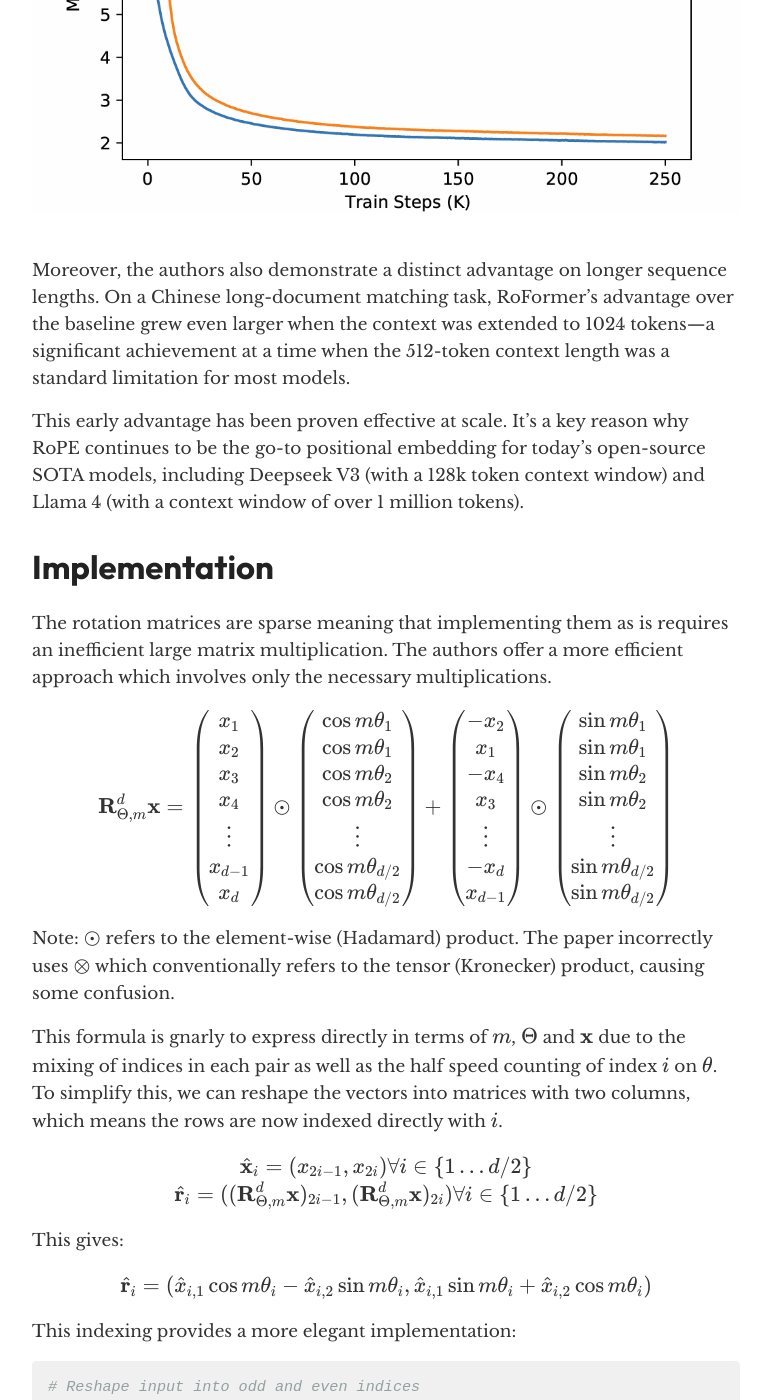
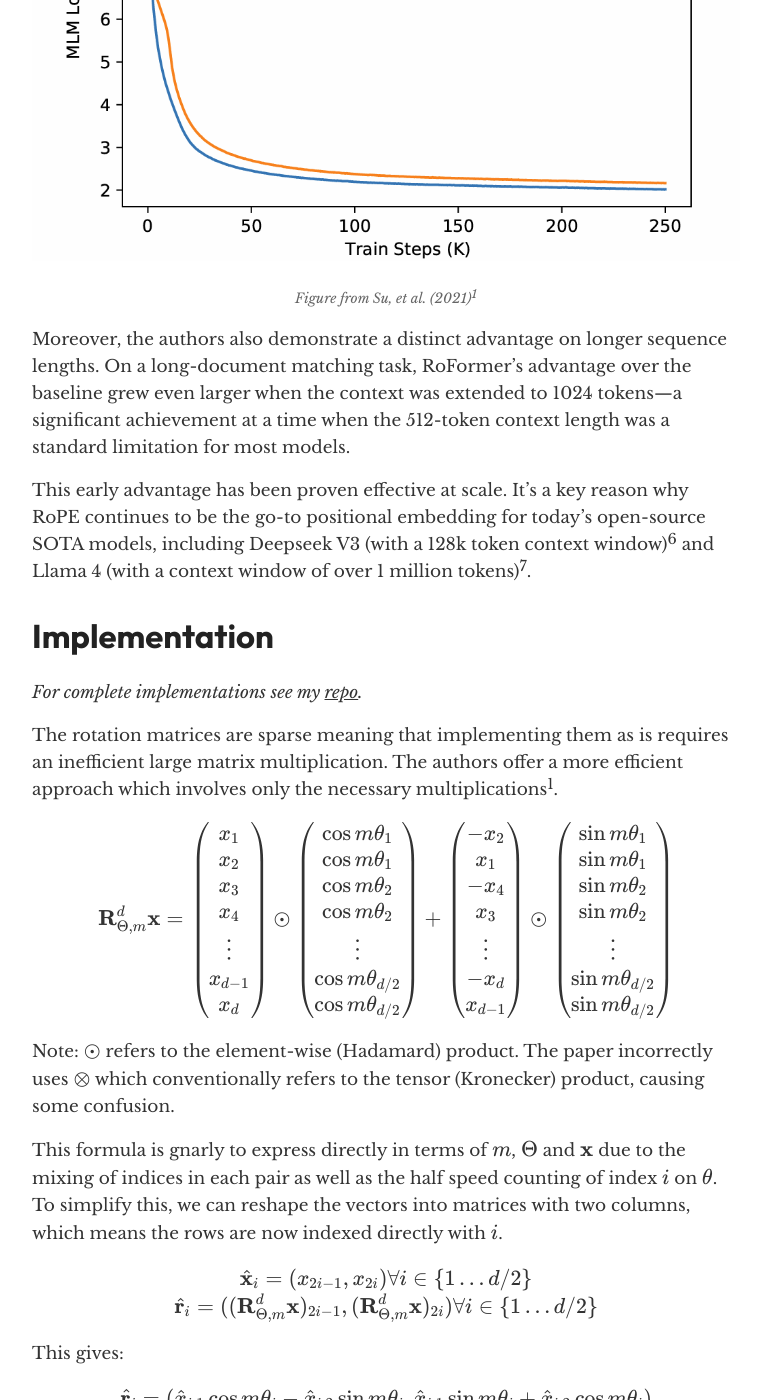
Before and after one commit to xycoord/xycoord.github.io, a Jekyll site: the page built from _posts/2025-07-31-RoPE.md, in a window 1280 px wide and 1400 px high, scrolled down 7384 px. Shown: the whole window, without its empty margins (254-1025 px from the left). Built offline with Jekyll 4.4.1, drawn with Linux system fonts in a browser that asks for light colours; some web fonts are replaced; comment, search, counter and statistics services are not loaded; some of the changed text lies outside the part shown.

Commit message:
Added citations to RoPE post
- Updated LinkedIn link in the site configuration for accuracy.
- Added new styles for superscript and footnotes in the stylesheet to enhance text presentation.
- Improved clarity and added references in the RoPE post, including footnotes for better citation of sources.

```diff
--- a/_config.yml
+++ b/_config.yml
@@ -23,7 +23,7 @@ footer-links:
   flickr:
   github: xycoord
   instagram:
-  linkedin: logan-thomson-01a4942ab
+  linkedin: logan-thomson
   pinterest:
   rss: # just type anything here for a working RSS icon
   twitter:
--- a/_posts/2025-07-31-RoPE.md
+++ b/_posts/2025-07-31-RoPE.md
@@ -140,6 +140,7 @@ $$
 The aggregate effect of combining these different frequencies is that attention scores naturally decay with relative distance, a property that aligns well with the decay of relevance in natural language. More strictly, the authors find an upper bound on the attention score which can be decomposed into a content-dependent part and a position-dependent part. Plotting the position-dependent part of this upper bound (”relative upper bound”) shows this decay:
 
 ![image.png](/images/2025-07-31-RoPE/image.png)
+*Figure from Su, et al. (2021)[^rope-paper]*
 
 While this doesn't guarantee that the attention score for a specific query and key will strictly decrease with distance, the analysis proves that the *maximum possible* score gets smaller. This acts as a shrinking ceiling, creating a strong bias that naturally dampens attention between distant tokens.
 
@@ -155,21 +156,24 @@ Therefore, the base (10,000) is a key architectural choice when using RoPE since
 
 Because the individual embedding dimensions are periodic, the choice of base also puts a soft limit on the maximum sequence length RoPE can meaningfully be used for. Beyond this limit, the model can struggle to distinguish the relative positions of tokens.
 
-A key advantage of RoPE, however, is that its mathematical structure allows this limitation to be addressed in a principled way. By adjusting the rotational frequencies at inference time, researchers have enabled models to work with context lengths much longer than they were trained on. Amongst other algorithmic improvements, this made RoPE a key part in enabling test-time compute. For those interested in the technical details, a popular family of techniques for this is known as NTK-scaling.
+A key advantage of RoPE, however, is that its mathematical structure allows this limitation to be addressed in a principled way. By adjusting the rotational frequencies at inference time, researchers have enabled models to work with context lengths much longer than they were trained on[^rope-scaling]. Amongst other algorithmic improvements, this made RoPE a key part in enabling test-time compute. For those interested in the technical details, a popular family of techniques for this is known as NTK-scaling.
 
 # Training Dynamics and Model Quality
 
 We've now seen the mathematical elegance of RoPE as a positional embedding and argued for its advantageous theoretical properties, but how does it affect training performance? The original paper demonstrates a clear advantage in training efficiency. Their experiments show a BERT-style model using RoPE converges significantly faster and reaches a lower final loss than a standard BERT with learned position embeddings. This faster convergence likely stems from RoPE's built-in decay characteristic. The model can immediately attend to nearby tokens without first having to learn that proximity matters. This allows it to focus on learning semantic relationships from the very start.
 
 ![image.png](/images/2025-07-31-RoPE/image1.png)
+*Figure from Su, et al. (2021)[^rope-paper]*
 
-Moreover, the authors also demonstrate a distinct advantage on longer sequence lengths. On a Chinese long-document matching task, RoFormer's advantage over the baseline grew even larger when the context was extended to 1024 tokens—a significant achievement at a time when the 512-token context length was a standard limitation for most models.
+Moreover, the authors also demonstrate a distinct advantage on longer sequence lengths. On a long-document matching task, RoFormer's advantage over the baseline grew even larger when the context was extended to 1024 tokens—a significant achievement at a time when the 512-token context length was a standard limitation for most models.
 
-This early advantage has been proven effective at scale. It's a key reason why RoPE continues to be the go-to positional embedding for today's open-source SOTA models, including Deepseek V3 (with a 128k token context window) and Llama 4 (with a context window of over 1 million tokens).
+This early advantage has been proven effective at scale. It's a key reason why RoPE continues to be the go-to positional embedding for today's open-source SOTA models, including Deepseek V3 (with a 128k token context window)[^deepseek-v3] and Llama 4 (with a context window of over 1 million tokens)[^llama-4].
 
 # Implementation
 
-The rotation matrices are sparse meaning that implementing them as is requires an inefficient large matrix multiplication. The authors offer a more efficient approach which involves only the necessary multiplications.
+*For complete implementations see my [repo](https://github.com/xycoord/Language-Modelling/tree/main/src/lm_models/transformer/rotary_positional_embedding).*
+
+The rotation matrices are sparse meaning that implementing them as is requires an inefficient large matrix multiplication. The authors offer a more efficient approach which involves only the necessary multiplications[^rope-paper].
 
 $$
 \mathbf{R}_{\Theta, m}^{d} \mathbf{x} =
@@ -349,3 +353,24 @@ During autoregressive generation, we only need the embeddings for a single new t
 # Conclusion
 
 Since its introduction in 2021, RoPE has quickly become the de facto standard for positional encoding in modern LLMs. The method achieves relative position-dependent attention scores without explicitly encoding every possible pair of positions, and integrates seamlessly with KV caching since positional information is baked directly into the cached keys and values. The attention scores exhibit a natural decay with relative distance, aligning well with how relevance diminishes over distance in natural language, and the model can learn to control this decay rate by routing information through different frequency channels. Combined with its parameter-free nature and efficient implementation, RoPE has become the default choice in virtually every major open-source language model.
+
+
+# References
+
+[^rope-paper]: Su, et al. (2021). RoFormer: Enhanced Transformer with Rotary Position Embedding. [arXiv:2104.09864](https://arxiv.org/abs/2104.09864).
+
+[^AIAYN]: Vaswani, et al. (2017). Attention is all you need [arXiv:1706.03762](https://arxiv.org/abs/1706.03762)
+
+[^transformer-xl]: Dai, et al. (2019). Transformer-XL: Attentive Language Models Beyond a Fixed-Length Context. [arXiv:1901.02860](https://arxiv.org/abs/1901.02860)
+
+[^learn-sin]: Yamamoto, et al. (2022). [Absolute Position Embedding Learns Sinusoid-like Waves for Attention Based on Relative Position](https://openreview.net/forum?id=zpayaLaUhL). *EMNLP 2023*.
+
+[^rope-scaling]: Xiong, et al. (2023). Effective Long-Context Scaling of Foundation Models. [arXiv:2309.16039](https://arxiv.org/abs/2309.16039)
+
+[^deepseek-v3]: Liu, et al. (2024). DeepSeek-V3 Technical Report.[arXiv:2412.19437](https://arxiv.org/abs/2412.19437)
+
+[^llama-3]: Grattafiori, et al. (2024). The Llama 3 Herd of Models. [arXiv:2407.21783](https://arxiv.org/abs/2407.21783)
+
+[^llama-4]: Meta. (2025). [The Llama 4 herd: The beginning of a new era of natively multimodal AI innovation](https://ai.meta.com/blog/llama-4-multimodal-intelligence/)
+
+[^hf-llama-code]: Hugging Face. (2023). *Transformers* (Commit eb1a007). Llama Rotary Positional Embedding implementation. Retrieved from [https://github.com/huggingface/transformers/blob/6dfd561d9cd722dfc09f702355518c6d09b9b4e3/src/transformers/models/llama/modeling_llama.py](https://github.com/huggingface/transformers/blob/6dfd561d9cd722dfc09f702355518c6d09b9b4e3/src/transformers/models/llama/modeling_llama.py).
--- a/style.scss
+++ b/style.scss
@@ -116,6 +116,13 @@ em, i {
 
 strong, b {
   font-weight: bold;
+}
+
+sup {
+  vertical-align: text-top;
+  position: relative;
+  top: -0.4em;
+  font-size: 0.85em;
 }
 
 img {
@@ -391,6 +398,21 @@ nav i {
   animation-range-end: entry 50%;
 }
 
+a.footnote {
+  color: inherit;
+  text-decoration: none !important;
+  &:hover {
+    color: $accent;
+  }
+}
+
+img + em {
+  display: block;
+  font-size: 0.8em;
+  color: $gray;
+  text-align: center;
+}
+
 @media print {
   .wrapper-masthead {
     display: none;
```
Also changed, not shown: other parts of _posts/2025-07-31-RoPE.md (+7 -7 lines).
